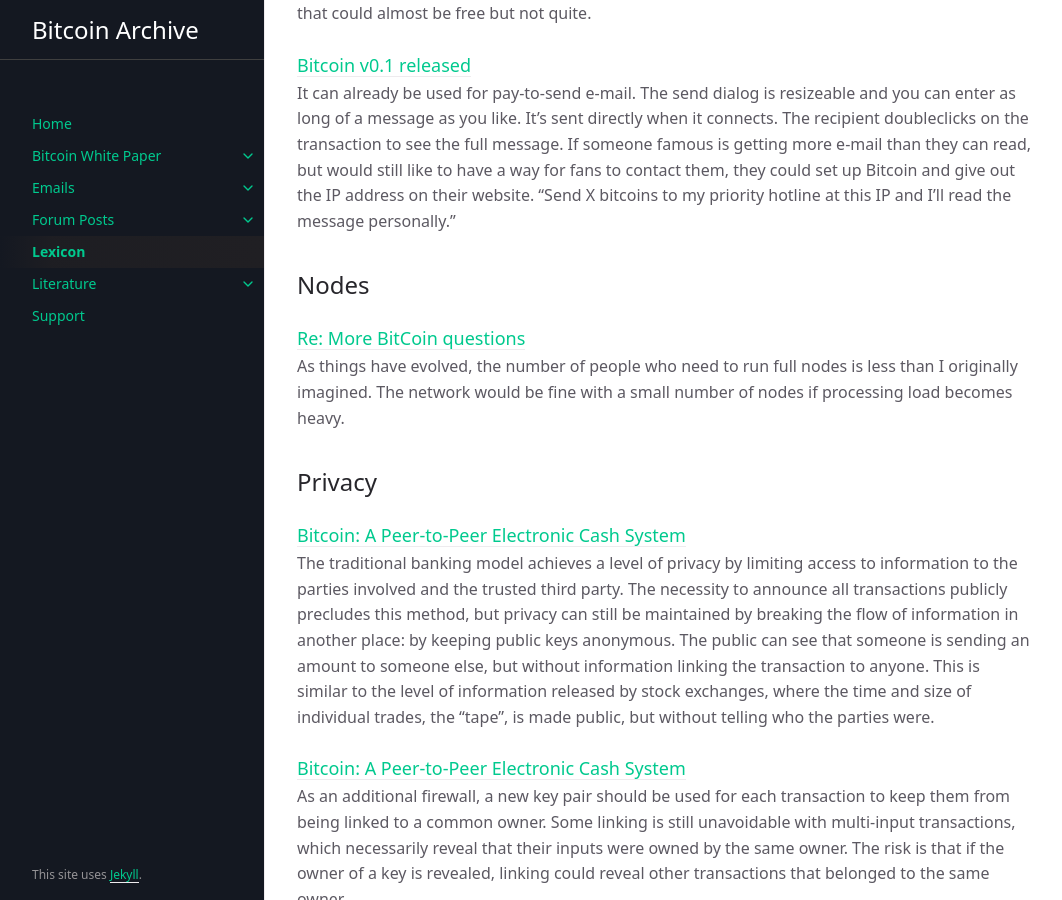
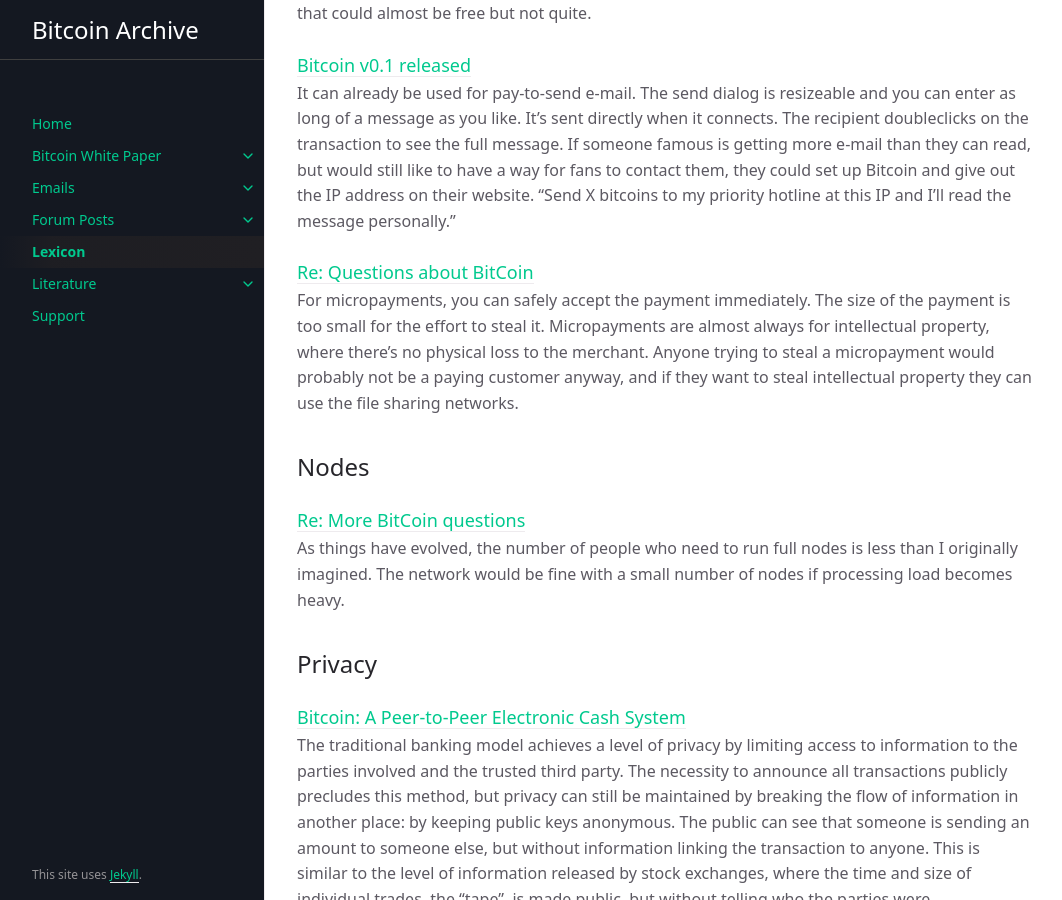
Before and after one commit to wakgill/bitcoin-archive, a Jekyll site: the page built from lexicon.md, in a window 1280 px wide and 900 px high, scrolled down 1374 px. Shown: the whole window, without its empty margins (107-1169 px from the left). Built offline with Jekyll 4.4.1, drawn with Linux system fonts in a browser that asks for light colours; some web fonts are replaced; comment, search, counter and statistics services are not loaded.

Commit message:
Update lexicon.md

```diff
--- a/lexicon.md
+++ b/lexicon.md
@@ -69,6 +69,11 @@ have a way for fans to contact them, they could set up Bitcoin and
 give out the IP address on their website. "Send X bitcoins to my
 priority hotline at this IP and I'll read the message personally."
 
+### [Re: Questions about BitCoin](/docs/emails/mike-hearn/2)
+{: .no_toc }
+
+For micropayments, you can safely accept the payment immediately.  The size of the payment is too small for the effort to steal it. Micropayments are almost always for intellectual property, where there's no physical loss to the merchant.  Anyone trying to steal a micropayment would probably not be a paying customer anyway, and if they want to steal intellectual property they can use the file sharing networks.
+
 ## Nodes
 
 ### [Re: More BitCoin questions](docs/emails/mike-hearn/12/)
```
